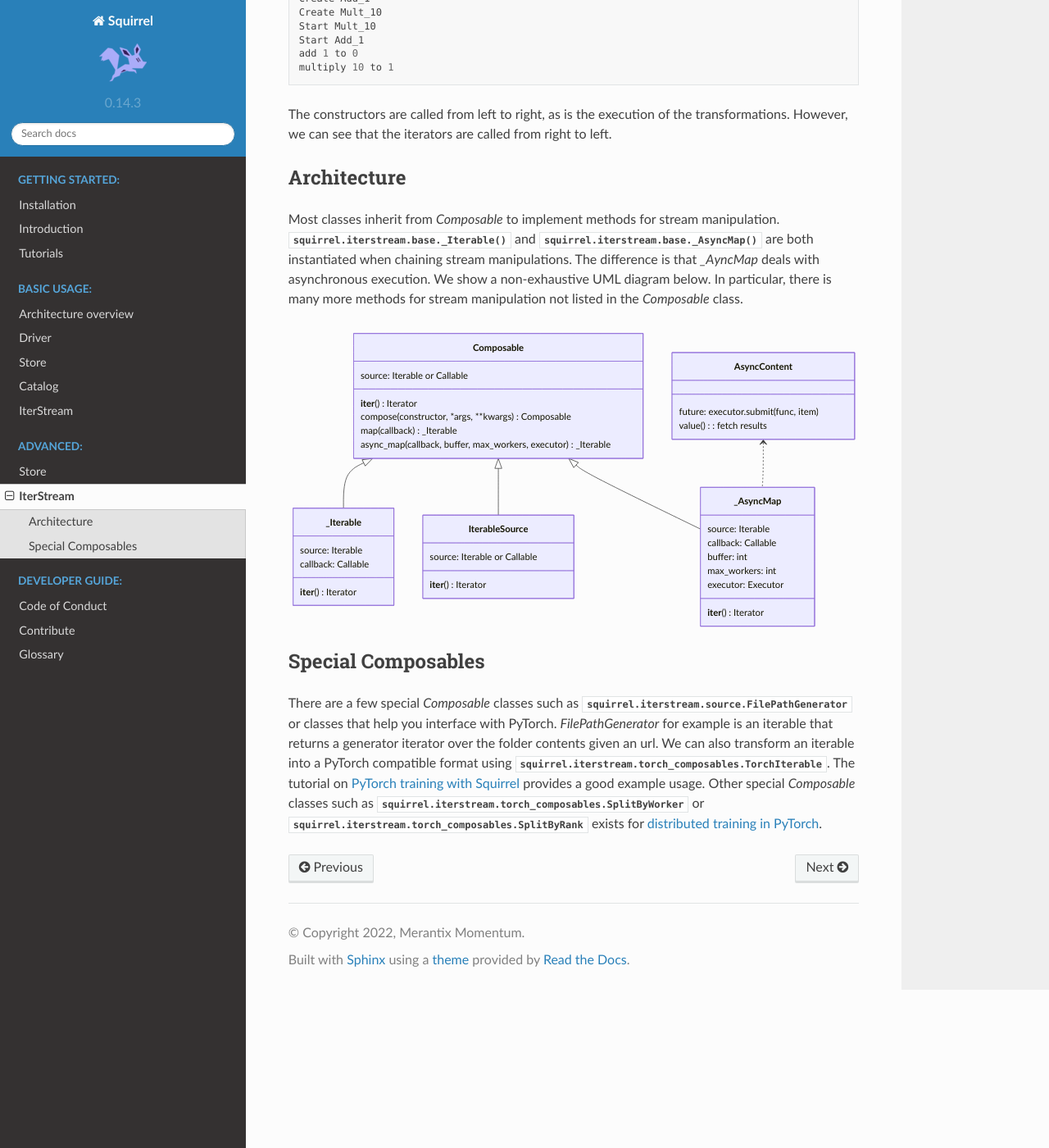
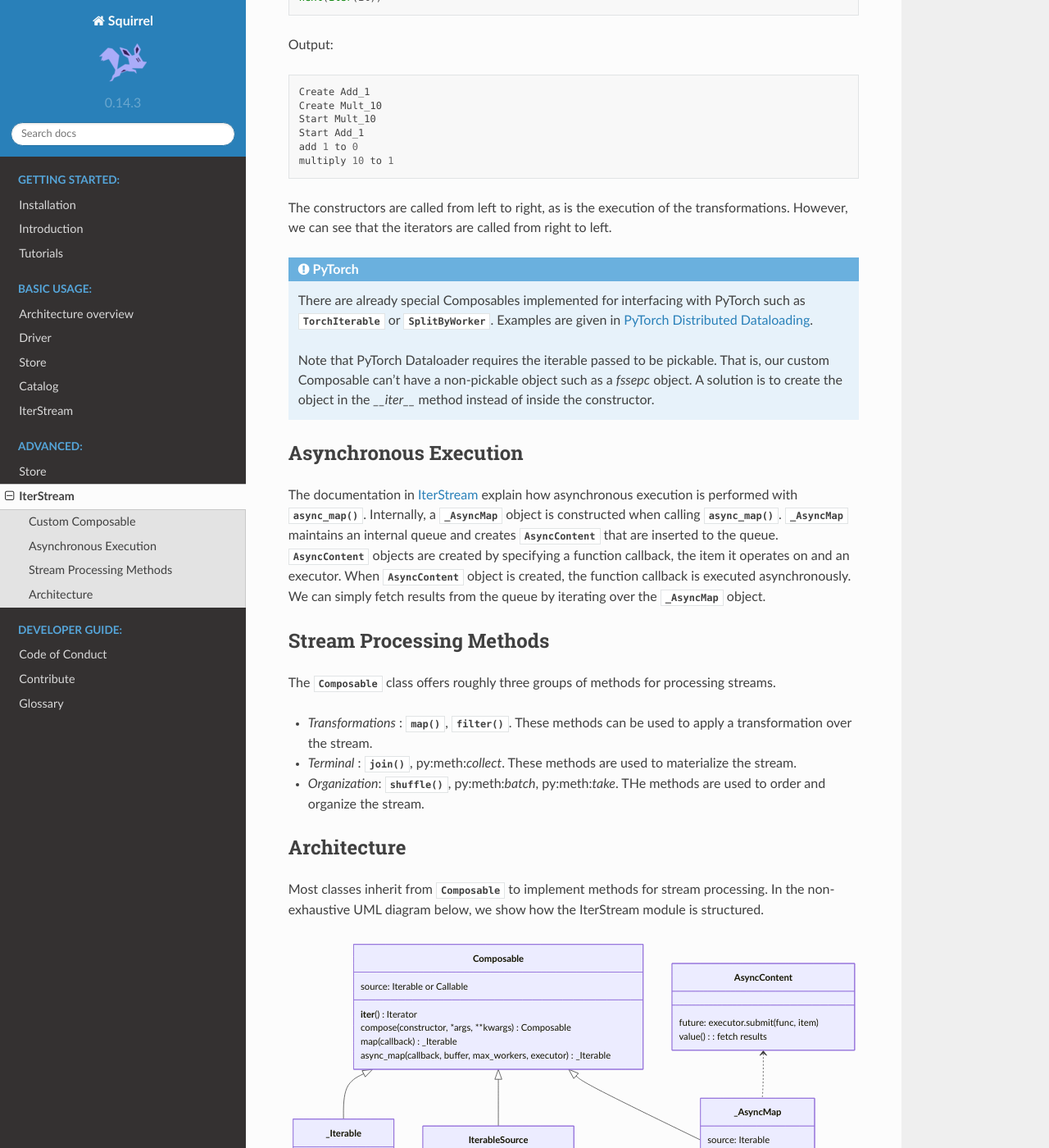
Before and after one commit to merantix-momentum/squirrel-core, a Sphinx documentation site: the page built from docs/advanced/iterstream.rst, in a window 1280 px wide and 1400 px high, scrolled down 1980 px. Shown: the whole window at 82% size. Built offline with Sphinx 7.4.7 and the Read the Docs theme 2.0.0, drawn with Linux system fonts in a browser that asks for light colours; the version number is read from the project's files by our own code; some of the changed text lies outside the part shown.

Commit message:
third draft

```diff
--- a/docs/advanced/iterstream.rst
+++ b/docs/advanced/iterstream.rst
@@ -1,8 +1,7 @@
 IterStream
 ==========
 The IterStream module provides functionalities to chain iterables. This functionality
-is provided through the mix-in class :py:class:`Composable`, which implements methods such as map or filter.
-The nice thing about it is that all operations are done lazily, that is no computation is executed until we ask for it.
+is provided through the :py:class:`Composable` class, which forms the base class for most classes in IterStream.
 
 .. code-block:: python
 
@@ -24,8 +23,13 @@
     add 1 to 0
     multiply 10 to 1
 
-Here, we see that the functions are only executed when the iterator is asked to fetch the next item.
-An alternative way of chaining operations is via :py:meth:`squirrel.iterstream.base.Composable.compose`.
+
+In the example above we show how Composables are chained. We also call this chain of Composables a *stream*. We can see from the examples that
+the transformations are executed lazily, that is the transformation is only executed when the iterator fetches the next item.
+
+Custom Composable
+--------------------
+An alternative way of constructing streams is via :py:meth:`squirrel.iterstream.base.Composable.compose`.
 
 .. code-block:: python
 
@@ -58,34 +62,37 @@
     add 1 to 0
     multiply 10 to 1
 
-Similar as before, the execution is done lazily. The only difference is that we wrap the function inside a class inheriting
-from `Composable`. One scenario why we might want to use `compose()` is when we need to instantiate an expensive resource
-for the transformations such as a large network for preprocessing or a database connection.
+Similar as before, the execution is done lazily. The only difference is that we wrap the function inside a custom `Composable`
+class. Writing custom Composable classes allows us to modify the iteration process. One use-case is for example when
+we want to instantiate a expensive resource only once in the constructor e.g. a database connection
+or a R-CNN feature extractor.
 
-An interesting fact about `compose()` is its order of execution:
+When using `compose()` note that the order of calling the `__iter__` method is from right ot left.
 
 .. code-block:: python
 
-    from squirrel.iterstream import IterableSource
-    from squirrel.iterstream import Composable
+    class Add_1(Composable):
+        def __init__(self):
+            print("Create Add_1")
+            super().__init__()
 
-    class Add_1(Composable):
-    def __init__(self):
-        pass
+        def __iter__(self):
+            print("Start Add_1")
+            for i in iter(self.source):
+                print(f"add 1 to {i+1}")
+                yield i+1
 
-    def __iter__(self):
-        for x in self.source:
-            print(f'add 1 to {x}')
-            yield x + 1
 
     class Mult_10(Composable):
         def __init__(self):
-            pass
+            print("Create Mult_10")
+            super().__init__()
 
         def __iter__(self):
-            for x in self.source:
-                print(f'multiply 10 to {x}')
-                yield x * 10
+            print("Start Mult_10")
+            for i in iter(self.source):
+                print(f"multiply 10 to {10*i}")
+                yield 10*i
 
     it = IterableSource(range(3)).compose(Add_1).compose(Mult_10)
     next(iter(it))
@@ -102,12 +109,36 @@
 The constructors are called from left to right, as is the execution of the transformations. However, we can see
 that the iterators are called from right to left.
 
+.. admonition:: PyTorch
+
+    There are already special Composables implemented for interfacing with PyTorch such as :py:class:`TorchIterable` or
+    :py:class:`SplitByWorker`. Examples are given in :ref:`usage/iterstream:PyTorch Distributed Dataloading`.
+
+    Note that PyTorch Dataloader requires the iterable passed to be pickable. That is, our custom Composable
+    can't have a non-pickable object such as a `fssepc` object. A solution is to create the object in the `__iter__` method
+    instead of inside the constructor.
+
+Asynchronous Execution
+--------------------
+The documentation in :ref:`usage/iterstream:IterStream` explain how asynchronous execution is performed with :py:meth:`async_map`.
+Internally, a :py:class:`_AsyncMap` object is constructed when calling :py:meth:`async_map`.
+:py:class:`_AsyncMap` maintains an internal queue and creates :py:class:`AsyncContent` that are inserted to the queue.
+:py:class:`AsyncContent` objects are created by specifying a function callback, the item it operates on and an executor.
+When :py:class:`AsyncContent` object is created, the function callback is executed asynchronously. We can simply fetch results
+from the queue by iterating over the :py:class:`_AsyncMap` object.
+
+Stream Processing Methods
+--------------------
+The :py:class:`Composable` class offers roughly three groups of methods for processing streams.
+
+* *Transformations* : :py:meth:`map`, :py:meth:`filter`. These methods can be used to apply a transformation over the stream.
+* *Terminal* : :py:meth:`join`, py:meth:`collect`. These methods are used to materialize the stream.
+* *Organization*: :py:meth:`shuffle`, py:meth:`batch`, py:meth:`take`. THe methods are used to order and organize the stream.
+
 Architecture
 --------------------
-Most classes inherit from `Composable` to implement methods for stream manipulation.
-:py:meth:`squirrel.iterstream.base._Iterable` and :py:meth:`squirrel.iterstream.base._AsyncMap` are both instantiated when
-chaining stream manipulations. The difference is that `_AyncMap` deals with asynchronous execution. We show a non-exhaustive UML
-diagram below. In particular, there is many more methods for stream manipulation not listed in the `Composable` class.
+Most classes inherit from :py:class:`Composable` to implement methods for stream processing.
+In the non-exhaustive UML diagram below, we show how the IterStream module is structured.
 
 .. mermaid::
 
@@ -155,16 +186,3 @@
 
             value(): fetch results
        }
-
-Special Composables
----------------------
-There are a few special `Composable` classes such as :py:class:`squirrel.iterstream.source.FilePathGenerator` or
-classes that help you interface with PyTorch. `FilePathGenerator` for example is an iterable that returns a generator iterator
-over the folder contents given an url.
-We can also transform an iterable into a PyTorch compatible format using
-:py:class:`squirrel.iterstream.torch_composables.TorchIterable`.
-The tutorial on
-`PyTorch training with Squirrel <https://github.com/merantix-momentum/squirrel-datasets-core/blob/main/examples/03.Pytorch_Model_Training.ipynb/>`_
-provides a good example usage. Other special `Composable` classes such as :py:class:`squirrel.iterstream.torch_composables.SplitByWorker`
-or :py:class:`squirrel.iterstream.torch_composables.SplitByRank` exists for
-`distributed training in PyTorch <https://github.com/merantix-momentum/squirrel-datasets-core/blob/main/examples/10.Distributed_MNIST.py/>`_.
```
